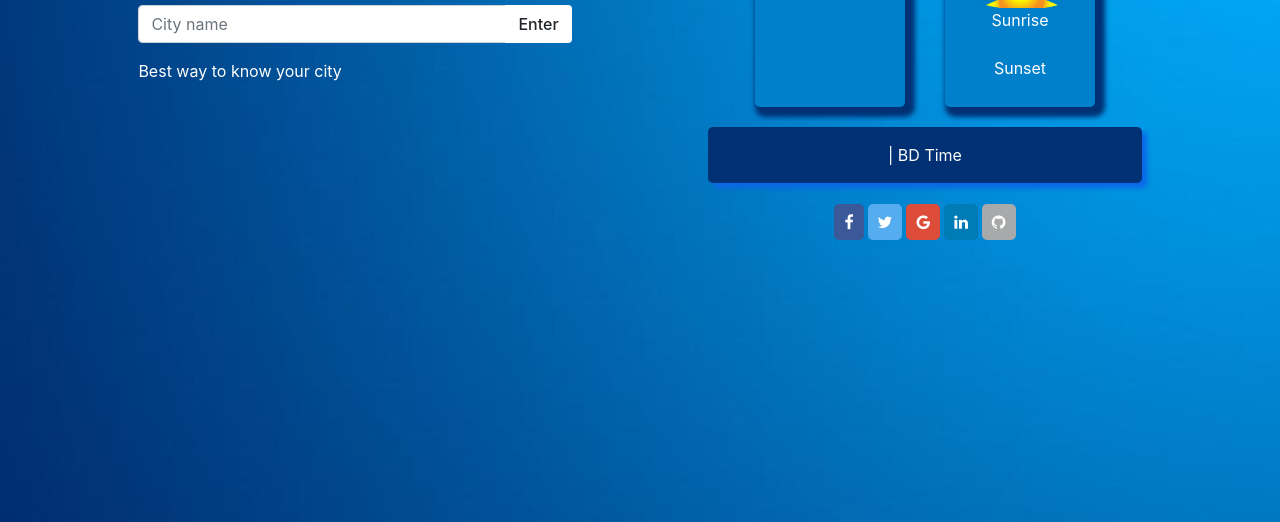
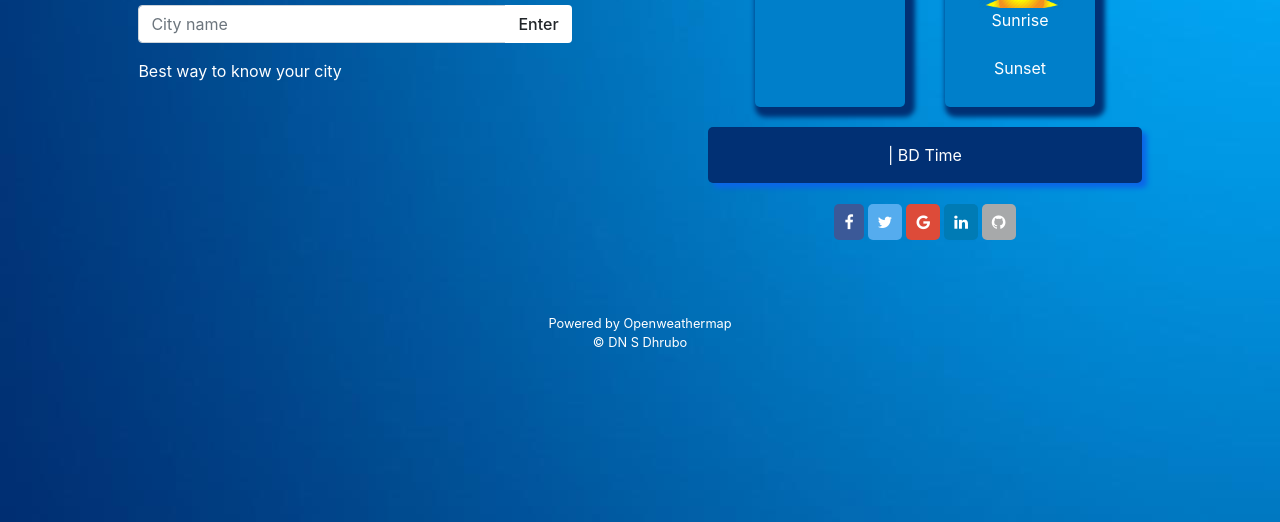
Before and after one commit to dhrubo020/weather, a plain HTML site: page index.html in a window 1280 px wide. Shown: the part 278-800 px from the top of the page. Drawn offline with nearby package versions, Linux system fonts and the light colour scheme.

Commit message:
footer added

```diff
--- a/index.html
+++ b/index.html
@@ -116,6 +116,12 @@
         </div>
     </div>
 
+    <footer class="text-white mb-1" >
+        <small>
+            <span class="center-item">Powered by Openweathermap</span>
+        <span class="center-item">&copy; DN S Dhrubo</span></small>
+    </footer>
+
 
 
     <script src="https://code.jquery.com/jquery-3.5.1.slim.min.js"
--- a/style.css
+++ b/style.css
@@ -75,3 +75,8 @@ body{
     background-color: white;
     font-weight: 500;
 }
+.center-item{
+    display: flex;
+    align-items: center;
+    justify-content: center;
+}
```
